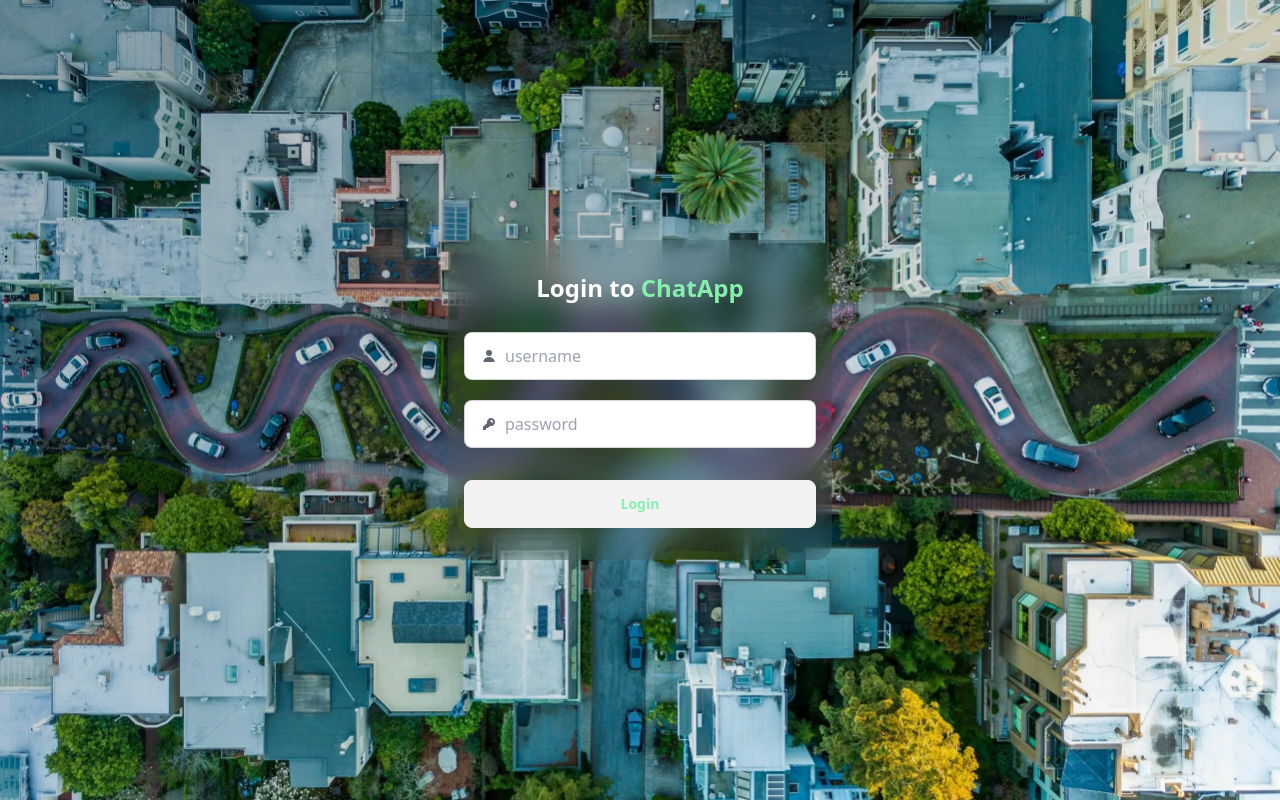
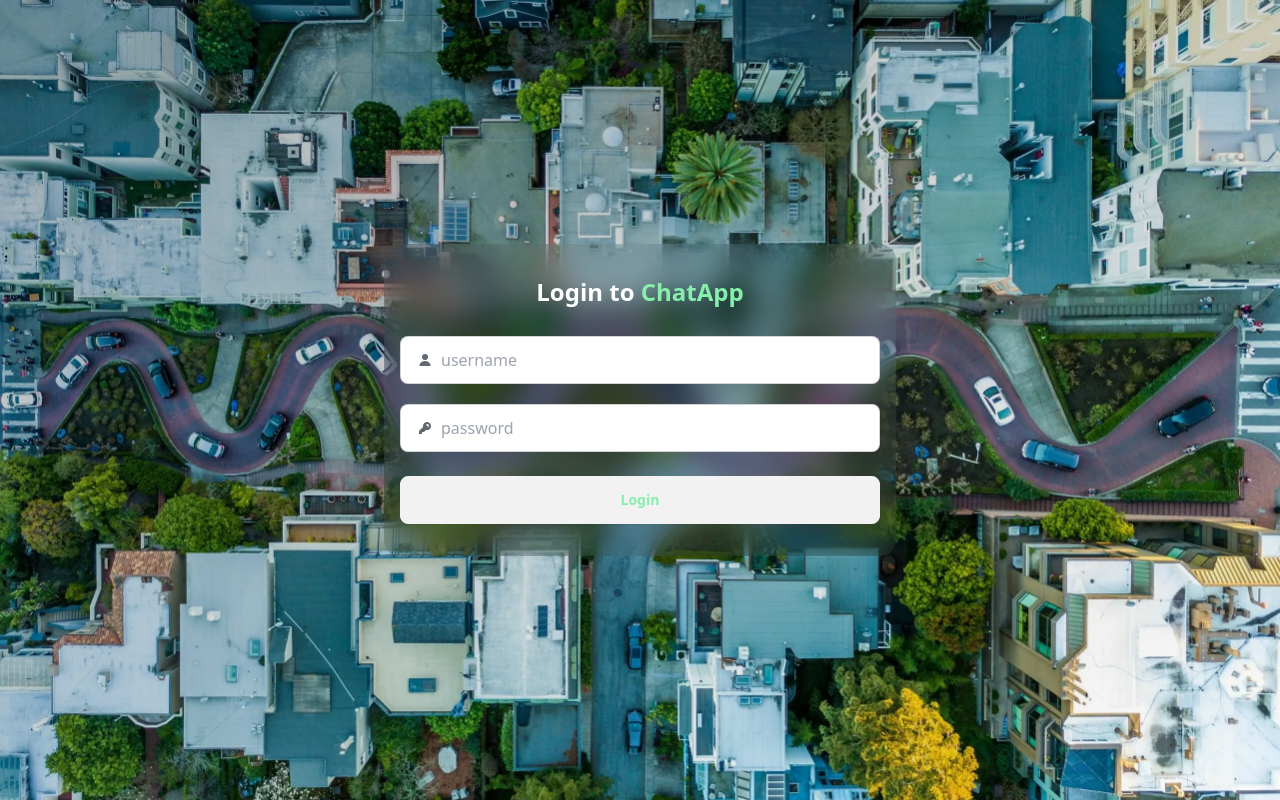
Before and after one commit to shyamtala003/chat-app-frontend, a React (Vite) app: page /login in a window 1280 px wide. Built offline with nearby package versions, Linux system fonts and the light colour scheme.

Commit message:
FEAT : login feature added

```diff
--- a/src/pages/signin/SignIn.jsx
+++ b/src/pages/signin/SignIn.jsx
@@ -4,6 +4,10 @@ import { yupResolver } from "@hookform/resolvers/yup";
 import * as yup from "yup";
 import TextInput from "../../components/formComponents/TextInput";
 import PasswordInput from "../../components/formComponents/PasswordInput";
+import ButtonWIthLoading from "../../components/global/ButtonWIthLoading";
+import { useAuth } from "../../stores/useAuth";
+import { toast } from "react-toastify";
+import useApiCall from "../../hooks/useApiCall";
 
 const schema = yup.object().shape({
   username: yup
@@ -22,10 +26,15 @@ const schema = yup.object().shape({
 });
 
 const SignIn = () => {
+  const { setUseDetails } = useAuth();
+  const { loading, apiCall } = useApiCall();
+
+  // use form hook for form management
   const {
     handleSubmit,
     register,
     formState: { errors },
+    reset,
   } = useForm({
     resolver: yupResolver(schema),
     mode: "onChange",
@@ -35,11 +44,22 @@ const SignIn = () => {
     },
   });
 
-  const onSubmit = (data) => console.log(data);
+  // signin handler
+  const onSubmit = async (data) => {
+    try {
+      let response = await apiCall("post", "/auth/v1/signin", { body: data });
+      let { _id: userId, username, name, gender } = response.data;
+      setUseDetails({ isLoggedIn: true, userId, username, gender, name });
+      toast(response.message, { type: "success" });
+      return reset();
+    } catch (error) {
+      return toast(error.response.data.message, { type: "warning" });
+    }
+  };
 
   return (
     <MainLayout>
-      <div className="flex flex-col self-center w-full h-full px-4 py-8 mx-auto bg-gray-600 rounded-r-none md:h-auto md:max-w-96 backdrop-blur-lg bg-clip-padding backdrop-filter bg-opacity-10 md:rounded-2xl">
+      <div className="flex flex-col self-center w-full h-full px-4 py-8 mx-auto bg-gray-600 rounded-r-none md:h-auto md:max-w-lg backdrop-blur-lg bg-clip-padding backdrop-filter bg-opacity-10 md:rounded-2xl">
         <h2 className="text-2xl font-semibold text-center text-white">
           Login to <span className="text-green-300">ChatApp</span>
         </h2>
@@ -58,7 +78,7 @@ const SignIn = () => {
             register={register}
             errors={errors}
           />
-          <button className="mt-4 text-green-300 btn">Login</button>
+          <ButtonWIthLoading loading={loading}>Login</ButtonWIthLoading>
         </form>
       </div>
     </MainLayout>
```
